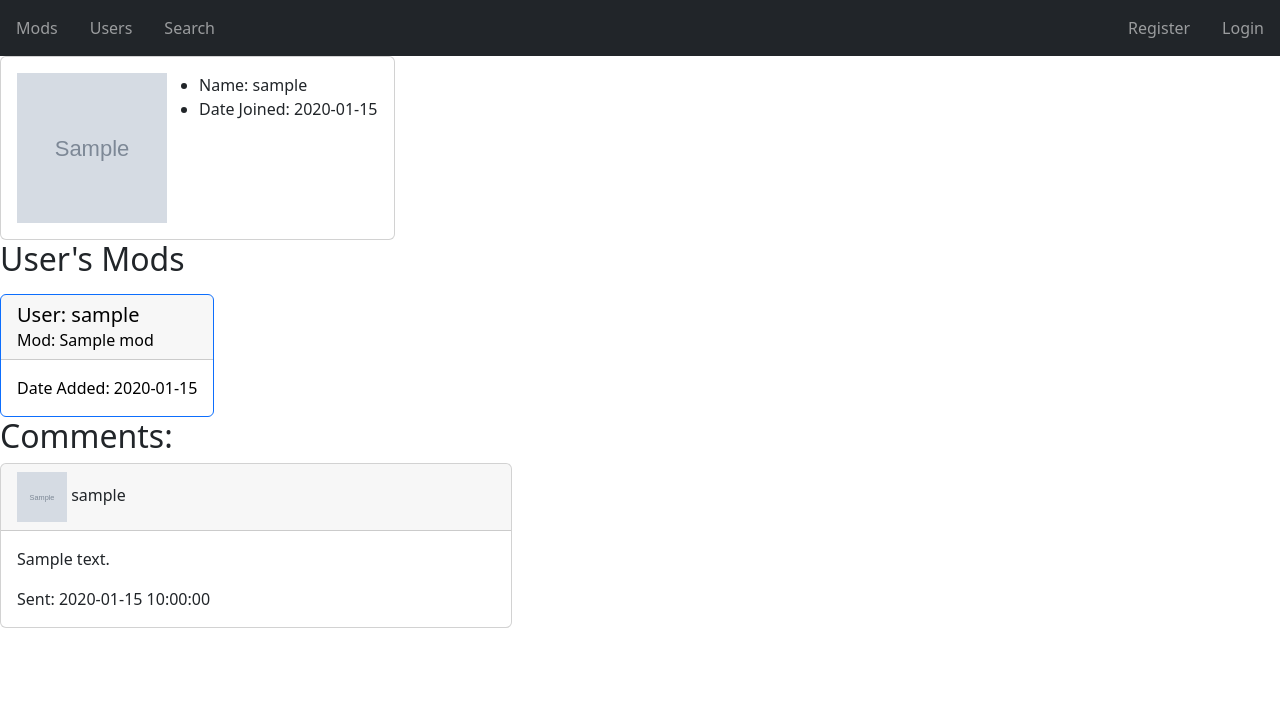
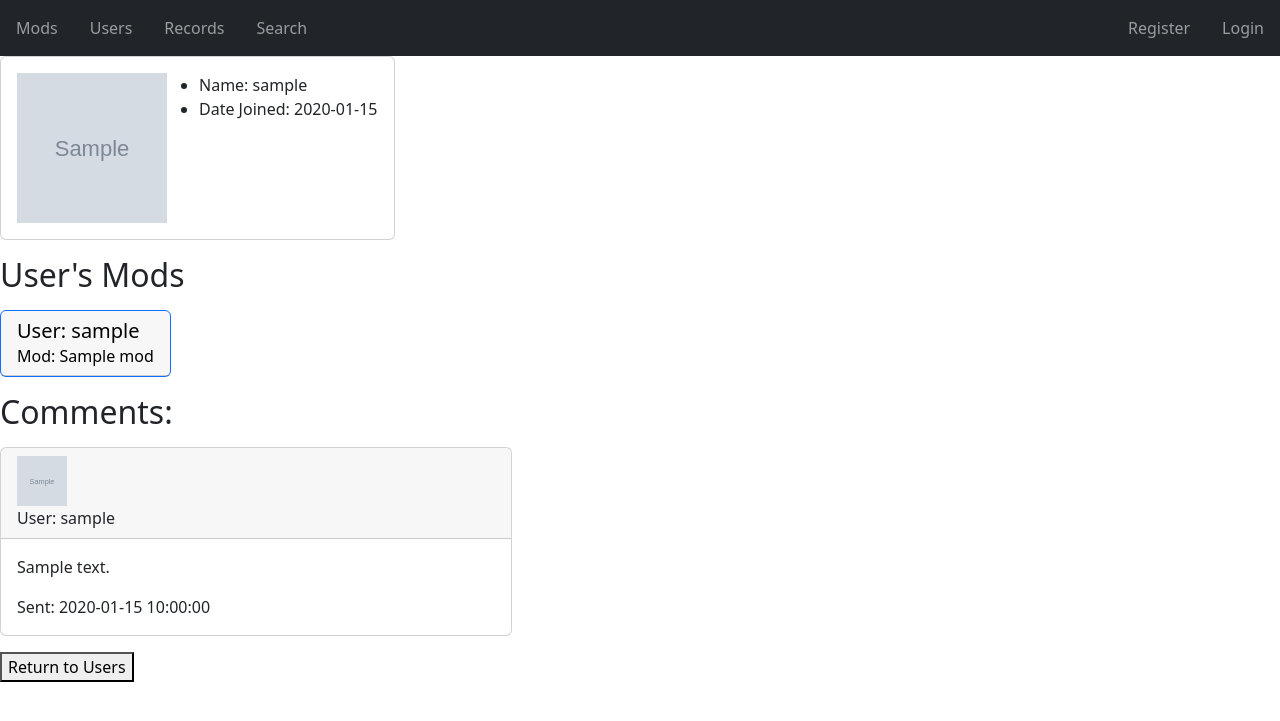
Before and after one commit to technohiker/wadlog, a Flask app: page /users/1 in a window 1280 px wide. Shown: the top 721 px of the page. Run offline with Flask 2, Linux system fonts and the light colour scheme; tables that the repository leaves empty hold one stand-in row (values such as "Sample post"); grey boxes marked "Sample" are stand-in pictures.

Commit message:
CSS is polished.

```diff
--- a/app.py
+++ b/app.py
@@ -8,7 +8,7 @@ import requests
 import json
 
 from flask import Flask, make_response, render_template, request, flash, redirect, jsonify, session, g
-from models import Records, connect_db, Mods, Users, Logs, db, Comments
+from models import Records, connect_db, Mods, Users, db, Comments
 from forms import GetModsForm, RegistrationForm, LoginForm, RecordForm, UserEditForm
 
 CURR_USER_KEY = 'current_user'
@@ -169,10 +169,12 @@ def logout():
 
     do_logout()
 
+    flash('You have been successfully logged out.')
+
     response = make_response()
     response.delete_cookie('user')
     response.delete_cookie('password')
-    response.location = '/search'
+    response.location = request.referrer
     response.status_code = 302
 
     return response
@@ -206,13 +208,13 @@ def add_mod():
     db.session.add(mod)
     db.session.commit()
     return jsonify({
-        "status": "Success",
+        "status": "Pulled!",
         "mod_id": mod.id
     })
 
 @app.route('/mods',methods=['GET'])
 def mod_list():
-    mods = Mods.query.all()
+    mods = Mods.query.order_by(Mods.title.asc()).all()
     return render_template('mods.html',mods=mods)
 
 @app.route('/mods/<int:mod_id>',methods=['GET','POST'])
@@ -271,7 +273,7 @@ def edit_record(record_id):
 
         return redirect(f'/records/{record_id}')
 
-    return render_template('record_edit.html',form=form,record_id=record_id)
+    return render_template('record_edit.html',form=form,record=record)
 
 @app.route('/records/<int:record_id>',methods=['POST'])
 def delete_record(record_id):
@@ -289,12 +291,14 @@ def add_record(mod_id):
         db.session.add(record)
         db.session.commit()
         return jsonify({
-            "status": "Added successfully!"
+            "status": "Added!",
+            "record_id": record.id
         })
     except IntegrityError as e:
          db.session.rollback()
          return jsonify({
-             "status": "Record already exists."
+             "status": "Already exists.",
+             "record_id": record.id
          })
 
 
@@ -303,7 +307,7 @@ def add_record(mod_id):
 
 @app.route('/users',methods=['GET'])
 def user_list():
-    users = Users.query.all()
+    users = Users.query.order_by(Users.username.asc()).all()
     return render_template('users.html',users=users)
 
 @app.route('/users/<int:user_id>',methods=['GET'])
--- a/forms.py
+++ b/forms.py
@@ -43,9 +43,9 @@ class RecordForm(FlaskForm):
     user_review = TextAreaField('Review')
     user_notes = StringField('Notes')
     play_status = SelectField('Play Status',choices=[
-        ['unplayed','Unplayed'],
-        ['played','Played'],
-        ['beaten','Beaten']
+        ['Unplayed','Unplayed'],
+        ['Played','Played'],
+        ['Beaten','Beaten']
     ])
     now_playing = BooleanField('Now Playing')
 
--- a/static/app.css
+++ b/static/app.css
@@ -1,6 +1,11 @@
-.pressed-button{
-    background: #555555;
+.no-bullets{
+    list-style-type: none;
+    padding-left: 0rem;
 }
+.max-content{
+    width:max-content;
+}
+
 .searchForm{
     border: 1px;
     border-style: solid;
--- a/static/user.js
+++ b/static/user.js
@@ -1,6 +1,7 @@
-//if(!document.querySelector('#commentForm')){
- //   return //User is not logged in, so this code doesn't need to run.
-//}
+if(document.querySelector('#commentForm') == null){
+    throw 'User not logged in, so comment submission form will not load.'
+}
+
 const userComments = document.querySelector('#userComments')
 const commentForm = document.querySelector('#commentForm')
 const commentText = document.querySelector('#commentText')
@@ -33,4 +34,6 @@ function htmlBuilder(comment){
     newComment.innerHTML = generatedHTML
 
     userComments.appendChild(newComment)
+
+    commentText.value = ''
 }
--- a/templates/base.html
+++ b/templates/base.html
@@ -9,13 +9,16 @@
     <link rel="stylesheet" href="/static/app.css">
 </head>
 <body>
-    <nav class="navbar navbar-dark bg-dark">
+    <nav class="navbar navbar-dark sticky-top bg-dark">
         <ul class="navbar-nav">
             <li>
                 <a class="nav-link px-3" href="{{ url_for('mod_list')}}">Mods</a>
             </li>
             <li>
                 <a class="nav-link px-3" href="{{ url_for('user_list')}}">Users</a>
+            </li>
+            <li>
+                <a class="nav-link px-3" href="{{ url_for('record_list')}}">Records</a>
             </li>
             <li>
                 <a class="nav-link px-3" href="{{ url_for('front_page')}}">Search</a>
--- a/templates/login.html
+++ b/templates/login.html
@@ -4,7 +4,7 @@
 
 {{ form.hidden_tag() }}
 <h2>Login:</h2>
-<form method="POST" class="card" style="width:max-content;" id="formLogin">
+<form method="POST" class="card max-content" id="formLogin">
     {{ form.hidden_tag() }}
 
     {% for field in form
--- a/templates/macros.html
+++ b/templates/macros.html
@@ -1,15 +1,20 @@
-    {% macro create_mod_object(mod) %}
+    {% macro create_mod_card(mod) %}
+    <div class="card border-primary mt-3 max-content">
+        <a href="{{ url_for('get_mod', mod_id = mod.id) }}" class="recordCard">
+            <div class="card-header">
+                <h5 class="card-title">Title: {{mod.title}}</h5>
+                <h6 class="card-subtitle">Date Added: {{mod.date_updated}}</h6>
+            </div>
+        </a>
+    </div>
     {% endmacro %}
 
     {% macro create_record_card(record) %}
-        <div class="card border-primary mt-3" style="width:max-content">
+        <div class="card border-primary mt-3 max-content">
             <a href="{{ url_for('get_record', record_id = record.id) }}" class="recordCard">
                 <div class="card-header">
                     <h5 class="card-title">User: {{record.user.username}}</h5>
                     <h6 class="card-subtitle">Mod: {{record.mod.title}}</h6>
-                </div>
-                <div class="card-body">
-                    Date Added: {{record.date_added}}
                 </div>
             </a>
         </div>
@@ -19,14 +24,18 @@
     {% endmacro %}
 
     {% macro create_comment_card(comment) %}
+    <p>
         <div class="card" style="width:40%">
             <div class="card-header flex-row">
-                <img class="commentAvatar col-sm-2" src="{{comment.sender.image_url}}">
-                <span class="col-sm-10">{{comment.sender.username}}</span>
+                <a href="{{ url_for('get_user', user_id = comment.sender.id) }}" class="col-sm-2">
+                    <img class="commentAvatar" src="{{comment.sender.image_url}}">
+                </a>
+                <article class="col-sm-12">User: {{comment.sender.username}}</article>
             </div>
             <div class="card-body">
                 <p class="col-sm-10 card-text">{{comment.text}}</p>
                 <span class="col-sm-2">Sent: {{comment.time}}</span>
             </div>
         </div>
+    </p>
     {% endmacro %}
--- a/templates/record_edit.html
+++ b/templates/record_edit.html
@@ -1,5 +1,5 @@
 {{ form.hidden_tag() }}
-<h2>Edit Record:</h2>
+<h2>Edit {{record.mod.title}} Record:</h2>
 <form method="POST" id="editRecordForm">
     {{ form.hidden_tag() }}
 
@@ -14,7 +14,7 @@
     </p>
     {% endfor %}
     <button id="addButton">Submit</button>
-    <form action="{{ url_for('get_record', record_id=record_id)}}", method="GET">
+    <form action="{{ url_for('get_record', record_id=record.id)}}", method="GET">
         <button>Back</button>
     </form>
 </form>
--- a/templates/register.html
+++ b/templates/register.html
@@ -3,7 +3,7 @@
 {% block content %}
 <h2>Register:</h2>
 {{ form.hidden_tag() }}
-<form method="POST" class="card" style="width:max-content;" id="formRegister">
+<form method="POST" class="card max-content" id="formRegister">
     {{ form.hidden_tag() }}
 
     {% for field in form
--- a/templates/user.html
+++ b/templates/user.html
@@ -3,14 +3,7 @@
 {% from 'macros.html' import create_comment_card with context %}
 
 {% block content %}
-<!--
-    <div id="userInfo" userid="{{user.id}}">
-        <p id="userName">Name: {{user.username}}</p>
-        <p id="dateJoined">Date Joined: {{user.date_joined}}</p>
-        <p><img src={{user.image_url}}></p>
-    </div>
--->
-    <div class="card" userid="{{user.id}}" style="width:max-content">
+    <div class="card max-content" userid="{{user.id}}">
         <div class="card-body d-flex flex-row">
             <img class="userAvatarBig col-sm-4" src={{user.image_url}}>
             <ul class="col-sm-8">
@@ -18,19 +11,21 @@
                 <li>Date Joined: {{user.date_joined}}</li>
             </ul>
         </div>
-        {% if g.user %}
+        {% if g.user.id == user.id %}
             <form action="{{ url_for('edit_user', user_id = user.id) }}" method="GET">
-                <button id="editUserButton" class="btn btn-primary" style="margin-bottom:10px;">Edit Profile</button>
+                <button id="editUserButton" class="btn btn-primary" style="margin-bottom:15px;">Edit Profile</button>
             </form>
         {% endif %}
     </div>
 
+    <p>
         <div id="userRecords">
             <h2>User's Mods</h2>
             {% for record in user.records %}
                 {{ create_record_card(record)}}
             {% endfor %}
         </div>
+    </p>
         <h2>Comments: </h2>
         <div id="userComments">
                 {% for comment in comments %}
@@ -49,11 +44,12 @@
     <script src="/static/user.js"></script>
     {% raw %}
     <script id="commentTemplate" type="text/x-handlebars-template">
-            <p>{{sender}}: {{text}} {{time}}</p>
             <div class="card" style="width:40%">
                 <div class="card-header flex-row">
-                    <img class="commentAvatar col-sm-2" src={{pfp}}>
-                    <span class="col-sm-10">{{sender}}</span>
+                <a href="/users/{{user_id}}" class="col-sm-2">
+                    <img class="commentAvatar" src="{{pfp}}">
+                </a>
+                <article class="col-sm-12">User: {{comment.sender.username}}</article>
                 </div>
                 <div class="card-body">
                     <p class="col-sm-10 card-text">{{text}}</p>
@@ -63,4 +59,8 @@
     </script>
     {% endraw %}
 
+    <p><form action="{{ url_for('user_list')}}" style="margin-bottom:15px;" method="GET">
+        <button>Return to Users</button>
+    </form>
+    </p>
 {% endblock %}
--- a/templates/users.html
+++ b/templates/users.html
@@ -3,9 +3,9 @@
 
 {% block content %}
 <h2><u>Users:</u></h2>
-<div class="flexContainer">
+<div class="d-flex flex-column">
     {% for user in users %}
-    <div class="card flex-row mt-3" style="width: max-content;">
+    <div class="card flex-row mt-3 max-content">
         <a href="{{ url_for('get_user', user_id = user.id) }}">
             <img class="userAvatar col-sm-4" src="{{user.image_url}}">
         </a>
```
Also changed, not shown: other parts of static/app.css (+10 -34 lines), seed.py (+5 -5 lines), static/search.js (+14 -61 lines), templates/mod.html (+10 -24 lines), templates/mods.html (+5 -10 lines), templates/record.html (+9 -17 lines), templates/search.html (+7 -7 lines), tests/app-test.js (+6 -0 lines). Lines whose indentation alone changed are shown as unchanged.
